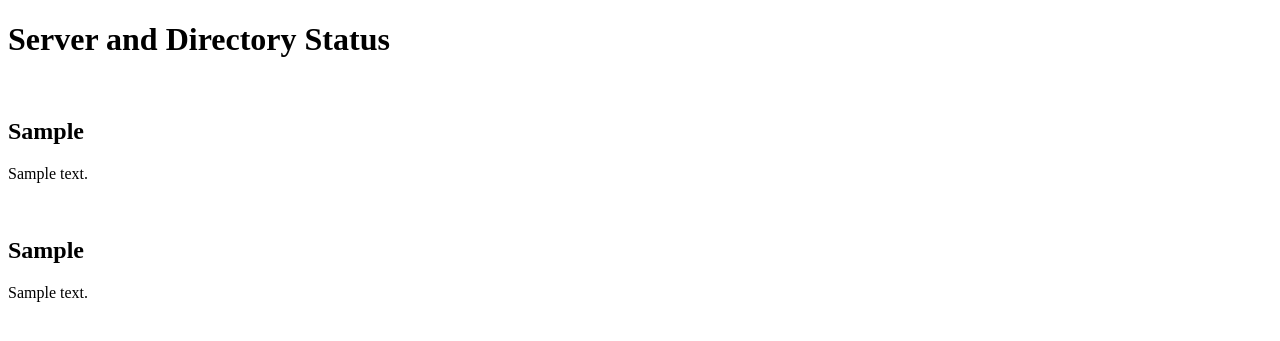
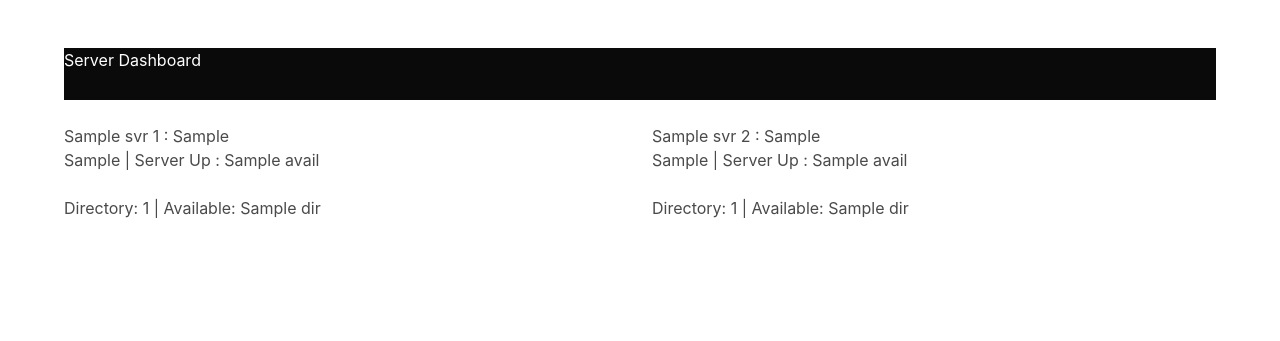
Before and after one commit to lucidvirtu/srvrmon, a Flask app: template templates/dashboard.html in a window 1280 px wide. Shown: the top 341 px of the page. Run offline with Flask 2, Linux system fonts and the light colour scheme; the template is opened without the code that fills it: most values are stand-ins (such as "Sample title", 1, 10 or a date in 2020).

Commit message:
changed how data passed to template

```diff
--- a/app.py
+++ b/app.py
@@ -1,19 +1,31 @@
 from flask import Flask, make_response, render_template
 import csv
 
+#Server files
 server_1 = 'svr1.csv'
 server_2 = 'svr2.csv'
 
 app = Flask(__name__)
 
-def log_parser(file):
+def pinger() -> bool:
+    """Ping server for availability"""
+    return True
+
+def log_parser(file) -> dict:
+    """Reads log file sent by remote server and returns dict of the data"""
     f_list = []
+    s_dict = {}
     with open(file) as f:
         csv_f = csv.reader(f, delimiter = ',')
         for row in csv_f:
             f_list.append(row)
     s_head = f_list.pop(0)
-    return s_head, f_list
+    s_dict['name'] = s_head[0]
+    s_dict['ip'] = s_head[1]
+    s_dict['last_check'] = s_head[2]
+    s_dict['avail'] = pinger()
+    s_dict['dir'] = f_list
+    return s_dict
 
 @app.route('/')
 def hello():
@@ -21,15 +33,10 @@ def hello():
 
 @app.route('/dashboard/')
 def dashboard():
-    s1_head, s1_cont = log_parser(server_1)
-    s2_head, s2_cont = log_parser(server_2)
-    return render_template(
-        'dashboard.html',
-        s1_head = s1_head,
-        s1_cont = s1_cont,
-        s2_head = s2_head,
-        s2_cont = s2_cont
-        )
+    svr_1 = log_parser(server_1)
+    svr_2 = log_parser(server_2)
+    return render_template('dashboard.html', svr_1 = svr_1, svr_2 = svr_2)
+
 
 if __name__ == '__main__':
     app.run(host='127.0.0.1', port='8080')
--- a/templates/dashboard.html
+++ b/templates/dashboard.html
@@ -4,22 +4,39 @@
     <meta charset="UTF-8">
     <meta http-equiv="X-UA-Compatible" content="IE=edge">
     <meta name="viewport" content="width=device-width, initial-scale=1.0">
-    <meta http-equiv="refresh" content="30">
+    <!-- <meta http-equiv="refresh" content="30"> -->
+    <link rel="stylesheet" href="https://cdn.jsdelivr.net/npm/bulma@0.9.4/css/bulma.min.css">
     <title>Server Status</title>
 </head>
 <body>
-    <div class="header">
-        <h1>Server and Directory Status</h1>
-    </div>
-    <br>
-    <h2>{{ s1_head }}</h2>
-    {% for detail in s1_cont %}
-        <p>{{ detail }}</p>
-    {% endfor %}
-    <br>
-    <h2>{{ s2_head }}</h2>
-    {% for detail in s2_cont %}
-        <p>{{ detail }}</p>
-    {% endfor %}
+    <section class="section">
+        <div class="container">
+            <nav class="navbar is-black">
+                <p>Server Dashboard</p>
+            </nav>
+            <br>
+            <div class="columns">
+                <div class="column">
+                        <h1>{{ svr_1.name }} : {{ svr_1.ip }}</h1>
+                        <h2>{{ svr_1.last_check }} | Server Up : {{ svr_1.avail }}</h2>
+                        {% for dirs in svr_1.dir %}
+                            <br>
+                            <p>Directory: {{ dirs[0] }} | Available: {{ dirs[1] }}</p>
+                        {% endfor %}
+                </div>
+                <div class="column">
+                    <h1>{{ svr_2.name }} : {{ svr_2.ip }}</h1>
+                    <h2>{{ svr_2.last_check }} | Server Up : {{ svr_2.avail }}</h2>
+                    {% for dirs in svr_2.dir %}
+                        <br>
+                        <p>Directory: {{ dirs[0] }} | Available: {{ dirs[1] }}</p>
+                    {% endfor %}
+            </div>
+            </div>
+        </div>
+
+    </section>
+
+
 </body>
 </html>
```
Also changed, not shown: server_file_structure.txt (added, +8 -0 lines).
